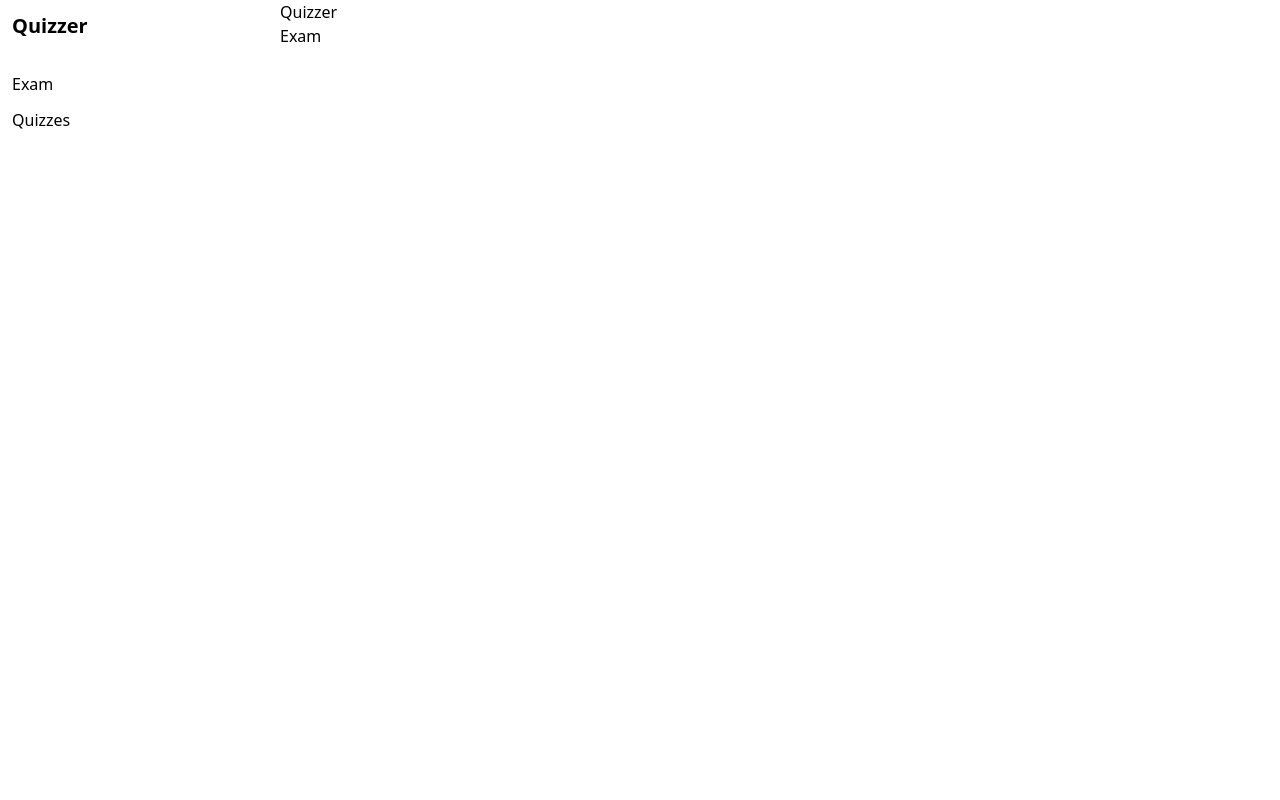
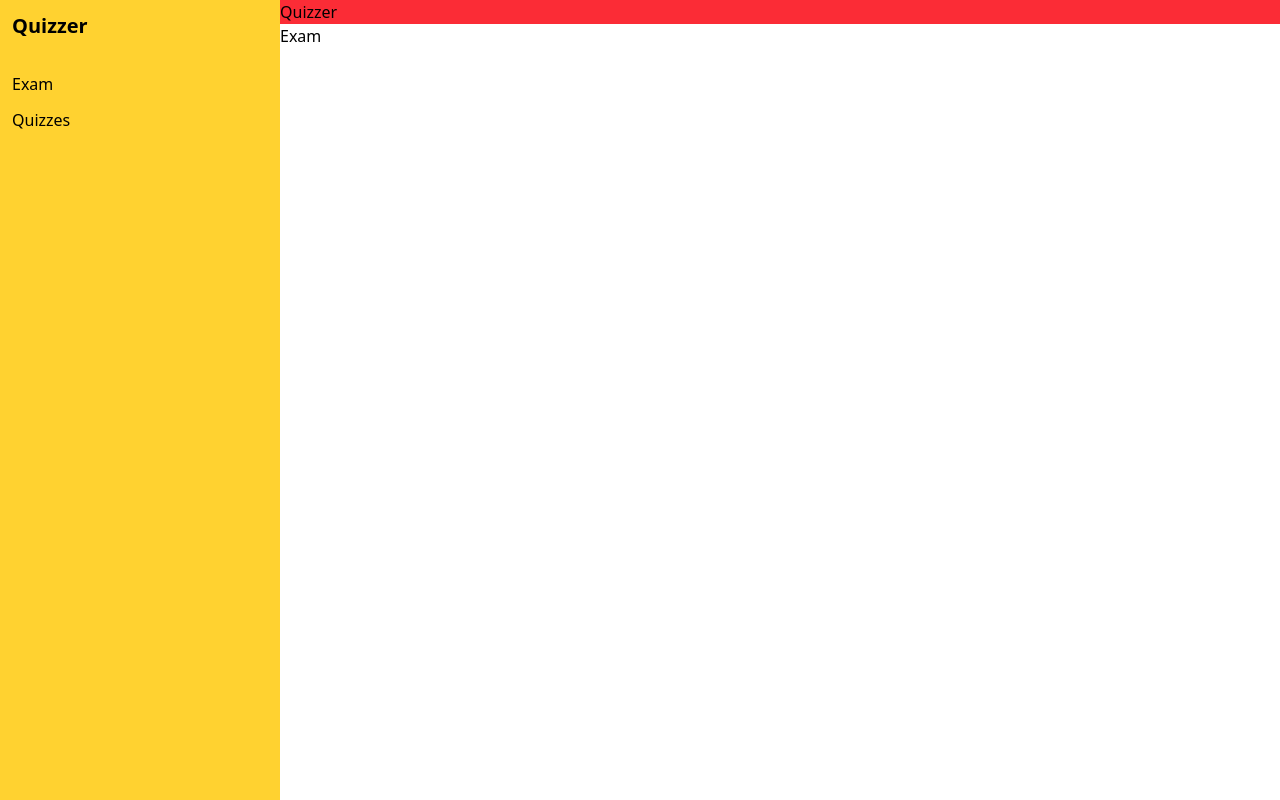
Before and after one commit to Code-W-Gab/Quizzer, a React (Vite) app in the folder Frontend/: page /Exam in a window 1280 px wide. Built offline with nearby package versions, Linux system fonts and the light colour scheme.

Commit message:
Testing if there's error

```diff
--- a/Frontend/src/components/Common/Header.jsx
+++ b/Frontend/src/components/Common/Header.jsx
@@ -1,6 +1,6 @@
 export default function Header() {
   return(
-    <div>
+    <div className="bg-red-500">
       <h1>Quizzer</h1>
     </div>
   )
--- a/Frontend/src/components/Common/SideBar.jsx
+++ b/Frontend/src/components/Common/SideBar.jsx
@@ -7,7 +7,7 @@ export default function SideBar() {
   ]
 
   return(
-    <div className="p-3 w-70 h-full">
+    <div className="p-3 w-70 h-full bg-amber-300">
       {/* Title */}
       <h1 className="text-xl font-bold">Quizzer</h1>
       {/* Nav Bar */}
```
